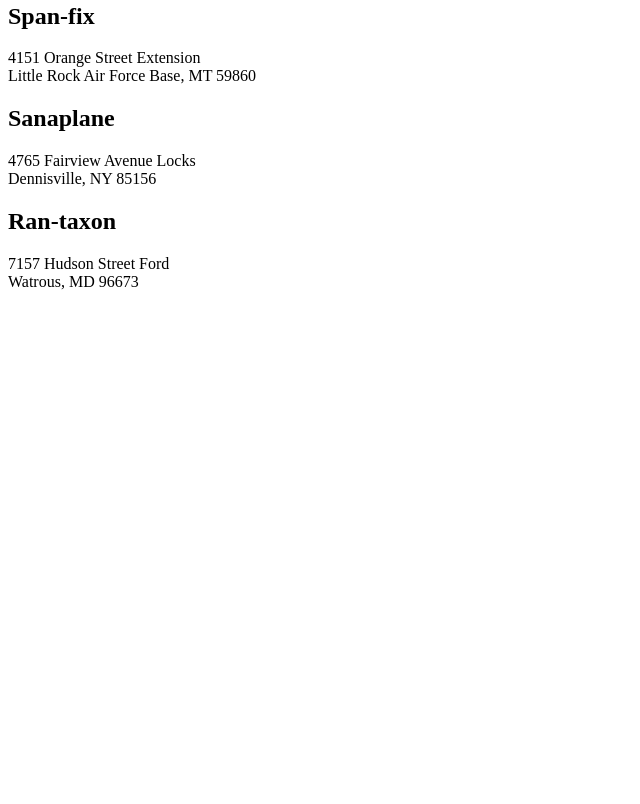
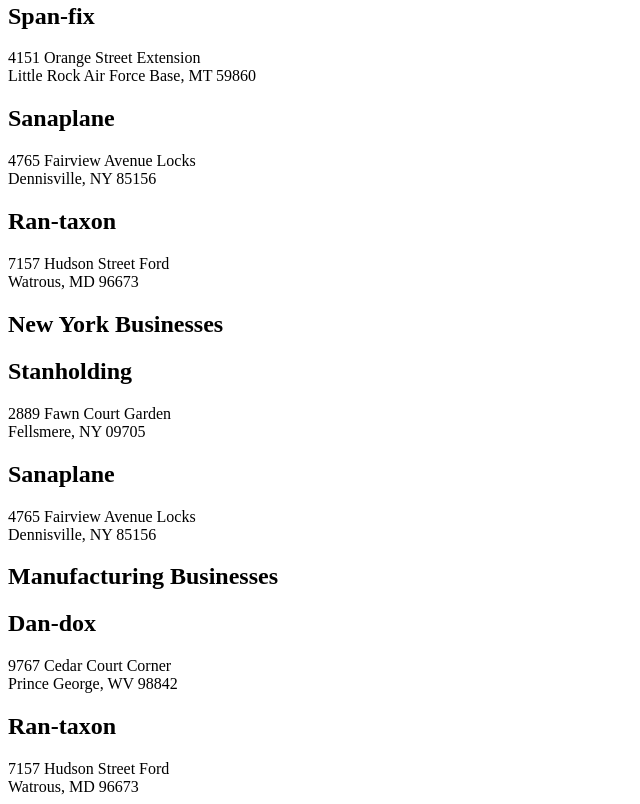
Before and after one commit to jakefroeb/dotard-simbleton, a plain HTML site: page index.html in a window 1280 px wide. Shown: the part 784-1588 px from the top of the page, without its empty margins (0-640 px from the left). Before the commit the page ends 1083 px from the top, so only its background shows below. Drawn offline with Linux system fonts and the light colour scheme.

Commit message:
created two functions in BusinessList.js that Filter through the list of businesses pull out the ones that are in new york or are into manufacturing and converted them to html and inserted them into the dom

```diff
--- a/index.html
+++ b/index.html
@@ -7,6 +7,8 @@
 </head>
 <body>
     <section class="businesses"></section>
+    <section class="businessList--newYork"></section>
+    <section class="businessList--manufacturing"></section>
     <script type="module" src="scripts/main.js"></script>
 </body>
 </html>
--- a/scripts/BusinessList.js
+++ b/scripts/BusinessList.js
@@ -13,3 +13,43 @@ export const BusinessList = () => {
         }
     );
 }
+
+
+const newYorkContentTarget = document.querySelector(".businessList--newYork")
+export const NewYorkBusinessList = () => {
+    const businessArray = useBusinesses()
+    newYorkContentTarget.innerHTML = "<h1>New York Businesses</h1>"
+
+    const newYorkBusinessArray = businessArray.filter(businessObject => {
+        if (businessObject.addressStateCode === "NY") {
+            return true
+        }
+        return false
+    })
+
+    newYorkBusinessArray.forEach(
+        (businessObject) => {
+            newYorkContentTarget.innerHTML += Business(businessObject)
+        }
+    );
+}
+
+
+const manufacturingContentTarget = document.querySelector(".businessList--manufacturing")
+export const ManufacturingBusinessList = () => {
+    const businessArray = useBusinesses()
+    manufacturingContentTarget.innerHTML = "<h1>Manufacturing Businesses</h1>"
+
+    const manufacturingBusinessArray = businessArray.filter(businessObject => {
+        if (businessObject.companyIndustry === "Manufacturing") {
+            return true
+        }
+        return false
+    })
+
+    manufacturingBusinessArray.forEach(
+        (businessObject) => {
+            manufacturingContentTarget.innerHTML += Business(businessObject)
+        }
+    );
+}
--- a/scripts/main.js
+++ b/scripts/main.js
@@ -1,2 +1,6 @@
 import {BusinessList} from "./BusinessList.js"
 BusinessList();
+import {NewYorkBusinessList} from "./BusinessList.js"
+NewYorkBusinessList();
+import {ManufacturingBusinessList} from "./BusinessList.js"
+ManufacturingBusinessList();
```
Also changed, not shown: scripts/BusinessProvider.js (line endings or trailing spaces).
